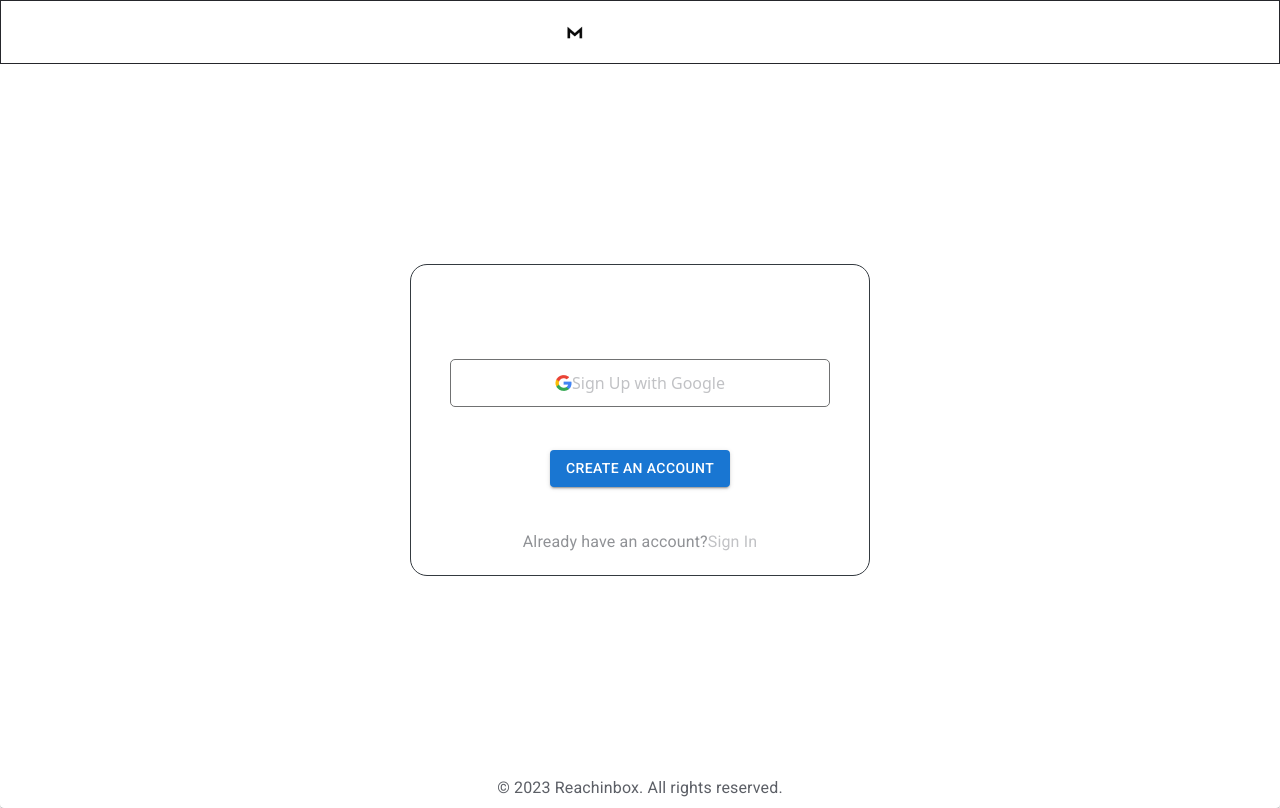
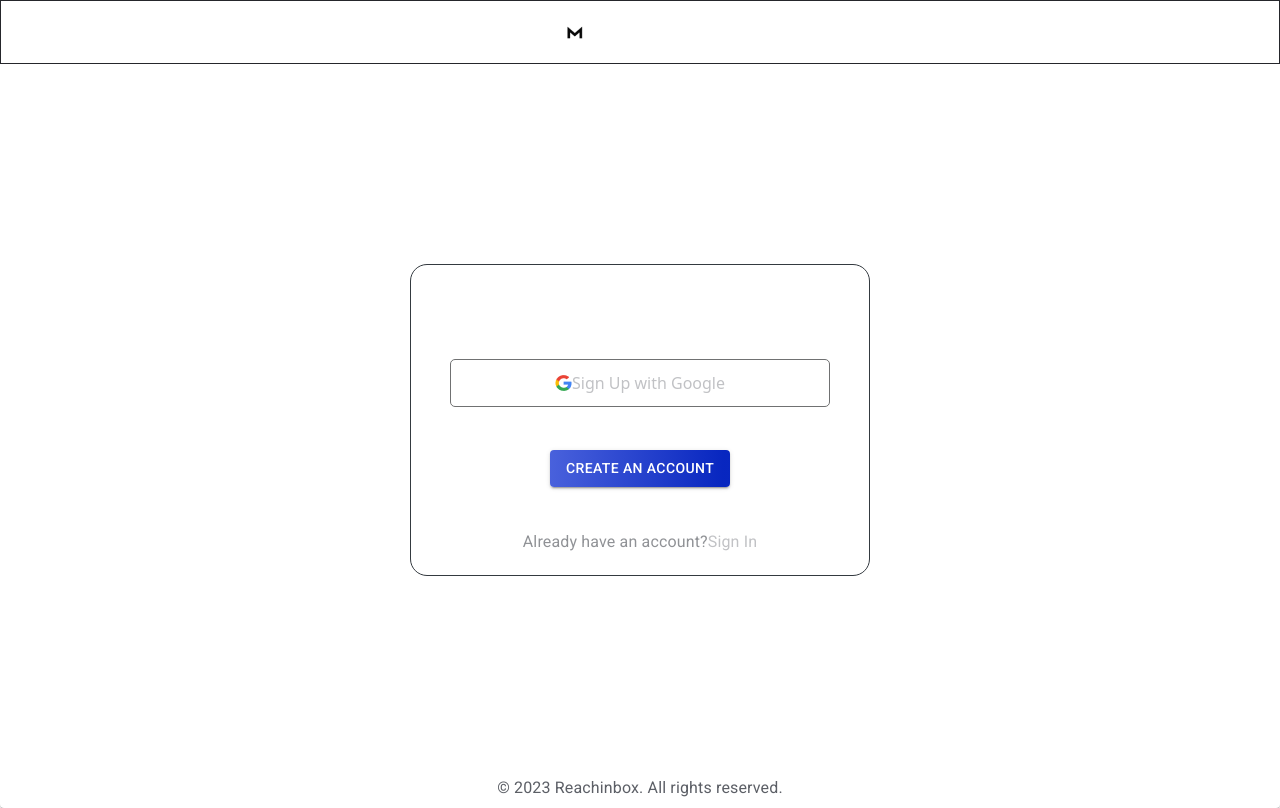
Before and after one commit to Vinay-the-dev-bot/ReachInbox, a React (Vite) app: page /login in a window 1280 px wide. Built offline with nearby package versions, Linux system fonts and the light colour scheme.

Commit message:
login button

```diff
--- a/src/Pages/Login.jsx
+++ b/src/Pages/Login.jsx
@@ -114,7 +114,18 @@ function Login() {
             <img src={googleLogo} alt="Google Logo" />
             Sign Up with Google
           </Box>
-          <Button variant="contained">Create an Account</Button>
+          {/* <Button variant="contained">Create an Account</Button> */}
+          <Button
+            style={{
+              background:
+                "linear-gradient(91.73deg, #4B63DD -2.99%, rgba(5, 36, 191, 0.99) 95.8%)",
+              color: "white",
+            }}
+            variant="contained"
+          >
+            Create an Account
+          </Button>
+
           <Box sx={{ display: "flex", gap: "1", color: "#909296" }}>
             <Typography>Already have an account?</Typography>
             <Typography color={"#C1C2C5"}>
```
